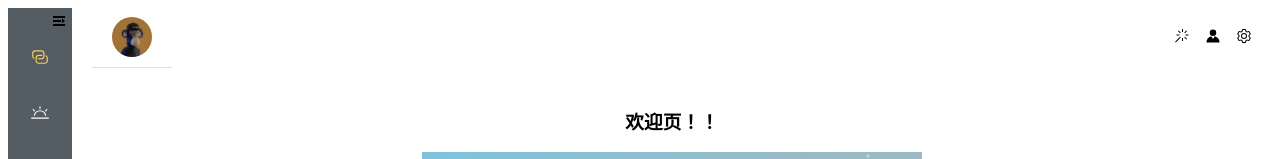
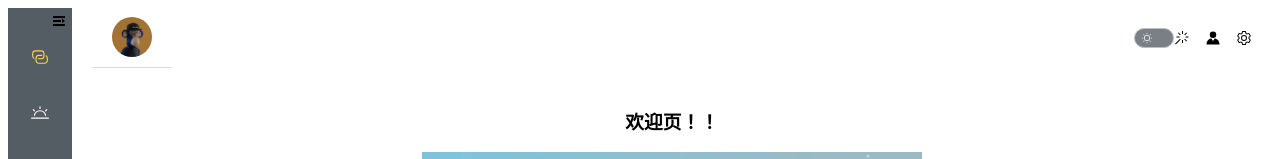
Before and after one commit to SmallMonkey-ai/smallMonkey-Project, a Vue app in the folder vue3/fromVite/: page / in a window 1280 px wide. Shown: the top 159 px of the page. Built offline with nearby package versions, Linux system fonts and the light colour scheme.

Commit message:
加入暗黑模式

```diff
--- /dev/null
+++ b/vue3/fromVite/src/assets/css/dark/css-vars.css
@@ -0,0 +1,4 @@
+html.dark {
+  /* 自定义深色背景颜色 */
+  --el-bg-color: #626aef;
+}
--- a/vue3/fromVite/src/main.js
+++ b/vue3/fromVite/src/main.js
@@ -5,6 +5,8 @@ import router from '@/router'
 import DealCurrentArray from './plugins/myJs/dealArray'
 import TimeFormatter from './plugins/myJs/time'
 import DealObject from './plugins/myJs/dealObject'
+import 'element-plus/theme-chalk/dark/css-vars.css'
+import './assets/css/dark/css-vars.css'
 let dealCurrentArray = new DealCurrentArray()
 let timeFormatter = new TimeFormatter()
 let dealObject = new DealObject()
--- a/vue3/fromVite/src/views/layout/header.vue
+++ b/vue3/fromVite/src/views/layout/header.vue
@@ -1,22 +1,35 @@
 <script setup>
-let src = new URL('../../assets/monkeyDream.jpeg', import.meta.url).href
+import { ref } from 'vue'
 import {
     Avatar,
     Setting,
-    MagicStick
+    MagicStick,
+    Sunny, Moon
 } from '@element-plus/icons-vue'
+import { useDark, useToggle } from '@vueuse/core'
+const isDark = useDark()
+const toggleDark = useToggle(isDark)
+let dark = ref(true)
+function changeDark() {
+    toggleDark()
+}
+let src = new URL('../../assets/monkeyDream.jpeg', import.meta.url).href
 </script>
 
 <template>
     <el-header>
         <el-menu :default-active="activeIndex" class="el-menu-demo" mode="horizontal" :ellipsis="false"
-            @select="handleSelect">
+            @select="handleSelect" color="red">
             <el-menu-item index="0">
                 <el-avatar :src="src" />
             </el-menu-item>
             <div class="flex-grow" />
         </el-menu>
-        <div>
+        <div class="headerRight">
+            <div>
+                <el-switch v-model="dark" class="mt-2" style="margin-left: 24px" inline-prompt :active-icon="Sunny"
+                    :inactive-icon="Moon" @change="changeDark" />
+            </div>
             <el-popover :width="200" trigger="hover" class="userPopover">
                 <template #reference>
                     <el-icon style="margin-right:15px" @click="$router.push('/')">
@@ -53,10 +66,32 @@ import {
 </template>
 
 <style scoped lang="scss">
-
 .el-header {
     display: flex;
     justify-content: space-between;
     align-items: center;
 }
+
+.headerRight {
+    display: flex;
+    flex-direction: row;
+    align-items: center;
+}
+
+:deep(.el-switch__core .el-switch__action) {
+    background: transparent;
+}
+
+:deep(.el-switch.is-checked .el-switch__core) {
+    background-color: #797f85;
+    border-color: #bcbfc3;
+}
+
+:deep(.el-switch__core) {
+    background: #28292c;
+}
+
+:deep(.el-switch__core .is-icon,.el-switch__core) {
+    color: #f3f1f1;
+}
 </style>
```
